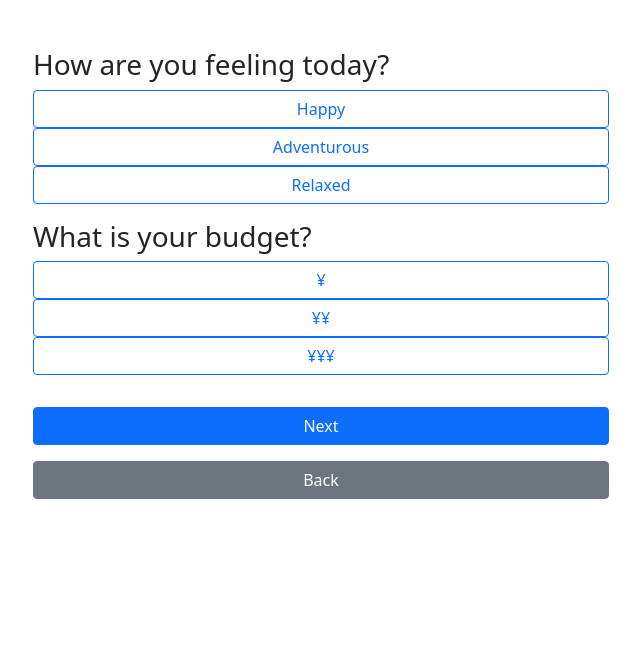
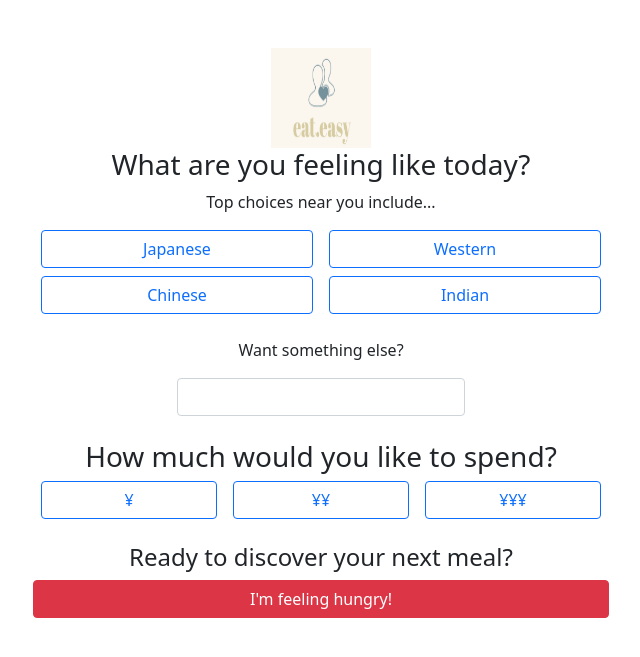
Before and after one commit to gangadhara691/Spontaneous_prototype, a Flask app: page /feeling in a window 1280 px wide. Shown: the part 116-773 px from the top of the page, without its empty margins (319-959 px from the left). Run offline with Flask 3, Linux system fonts and the light colour scheme.

Commit message:
kinda working

```diff
--- a/app.py
+++ b/app.py
@@ -22,6 +22,12 @@ def join_group():
 @app.route('/feeling', methods=['GET', 'POST'])
 def feeling():
     if request.method == 'POST':
+        feeling = request.form.get('feeling')
+        price = request.form.get('price')
+        location = 'Shinjuku,Tokyo,Japan'  # Example location, update this as needed
+        session['feeling'] = feeling
+        session['price'] = price
+        session['location'] = location
         return redirect(url_for('choose_location'))
     return render_template('feeling.html')
 
@@ -31,20 +37,27 @@ def choose_location():
         selected_restaurant = request.form.get('restaurant')
         session['selected_restaurant'] = selected_restaurant
         return redirect(url_for('vote_winner'))
-    return render_template('choose_location.html')
+    location = session.get('location')
+    price = session.get('price')
+    cuisine = session.get('feeling')
+    return render_template('choose_location.html', location=location, price=price, cuisine=cuisine)
 
 @app.route('/vote_winner', methods=['GET', 'POST'])
 def vote_winner():
-    selected_restaurant = session.get('selected_restaurant', 'Restaurant A')
+    selected_restaurant = session.get('selected_restaurant', 'None')
     if request.method == 'POST':
+        winner = request.form.get('winner')
+        session['winner'] = winner
         return redirect(url_for('confirmation'))
     return render_template('vote_winner.html', selected_restaurant=selected_restaurant)
 
 @app.route('/confirmation', methods=['GET', 'POST'])
 def confirmation():
+    selected_restaurant = session.get('winner', 'Unknown')
+    location = session.get('location')
     if request.method == 'POST':
         return redirect(url_for('home'))
-    return render_template('confirmation.html')
+    return render_template('confirmation.html', selected_restaurant=selected_restaurant, location=location)
 
 if __name__ == '__main__':
     app.run(debug=True)
--- a/templates/feeling.html
+++ b/templates/feeling.html
@@ -1,22 +1,35 @@
 {% extends "base.html" %}
 {% block content %}
-<form action="{{ url_for('choose_location') }}" method="post" class="mt-5">
-    <h3>How are you feeling today?</h3>
-    <div class="form-group">
-        <button type="button" class="btn btn-outline-primary feeling-option" data-value="Happy">Happy</button>
-        <button type="button" class="btn btn-outline-primary feeling-option" data-value="Adventurous">Adventurous</button>
-        <button type="button" class="btn btn-outline-primary feeling-option" data-value="Relaxed">Relaxed</button>
+<form action="{{ url_for('feeling') }}" method="post" class="mt-5">
+    <div class="text-center">
+        <img src="{{ url_for('static', filename='eateasy-icon.png') }}" alt="EatEasy Logo" width="100" height="100">
+    </div>
+    <h3 class="text-center">What are you feeling like today?</h3>
+    <p class="text-center">Top choices near you include...</p>
+    <div class="d-flex justify-content-center">
+        <button type="button" class="btn btn-outline-primary mx-2 feeling-option" data-value="Japanese">Japanese</button>
+        <button type="button" class="btn btn-outline-primary mx-2 feeling-option" data-value="Western">Western</button>
+    </div>
+    <div class="d-flex justify-content-center my-2">
+        <button type="button" class="btn btn-outline-primary mx-2 feeling-option" data-value="Chinese">Chinese</button>
+        <button type="button" class="btn btn-outline-primary mx-2 feeling-option" data-value="Indian">Indian</button>
+    </div>
+    <div class="text-center mt-4">
+        <p>Want something else?</p>
+        <input type="text" class="form-control w-50 mx-auto" name="other_choice" id="other_choice">
+    </div>
+    <h3 class="text-center mt-4">How much would you like to spend?</h3>
+    <div class="d-flex justify-content-center">
+        <button type="button" class="btn btn-outline-primary mx-2 price-option" data-value="¥">¥</button>
+        <button type="button" class="btn btn-outline-primary mx-2 price-option" data-value="¥¥">¥¥</button>
+        <button type="button" class="btn btn-outline-primary mx-2 price-option" data-value="¥¥¥">¥¥¥</button>
+    </div>
+    <div class="text-center mt-4">
+        <h4>Ready to discover your next meal?</h4>
+        <button type="submit" class="btn btn-danger">I'm feeling hungry!</button>
     </div>
     <input type="hidden" name="feeling" id="feeling">
-    <h3>What is your budget?</h3>
-    <div class="form-group">
-        <button type="button" class="btn btn-outline-primary price-option" data-value="¥">¥</button>
-        <button type="button" class="btn btn-outline-primary price-option" data-value="¥¥">¥¥</button>
-        <button type="button" class="btn btn-outline-primary price-option" data-value="¥¥¥">¥¥¥</button>
-    </div>
     <input type="hidden" name="price" id="price">
-    <button type="submit" class="btn btn-primary mt-3">Next</button>
-    <button type="button" class="btn btn-secondary mt-3" onclick="window.history.back()">Back</button>
 </form>
 
 <script>
```
Also changed, not shown: templates/choose_location.html (+17 -8 lines), templates/confirmation.html (+13 -23 lines).
